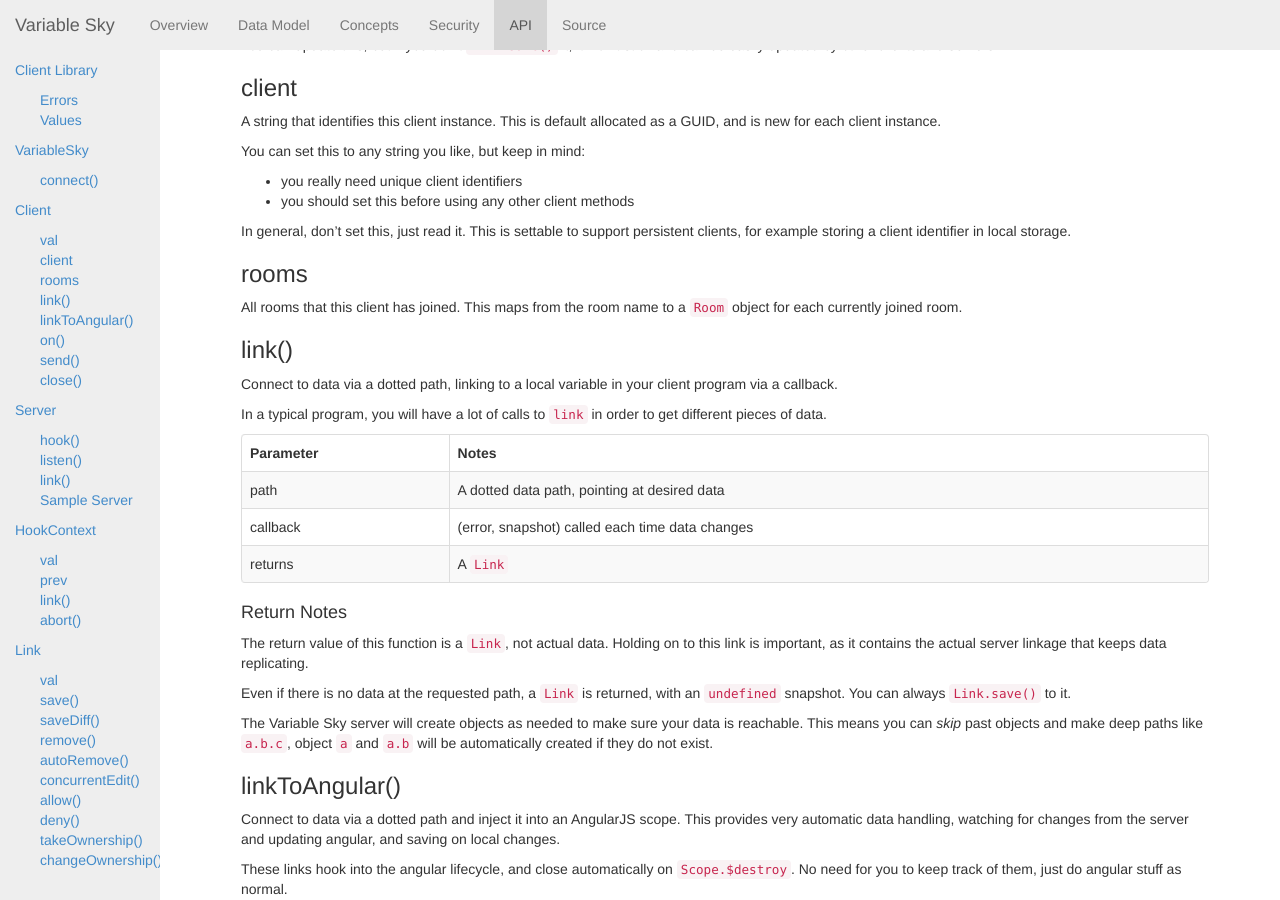
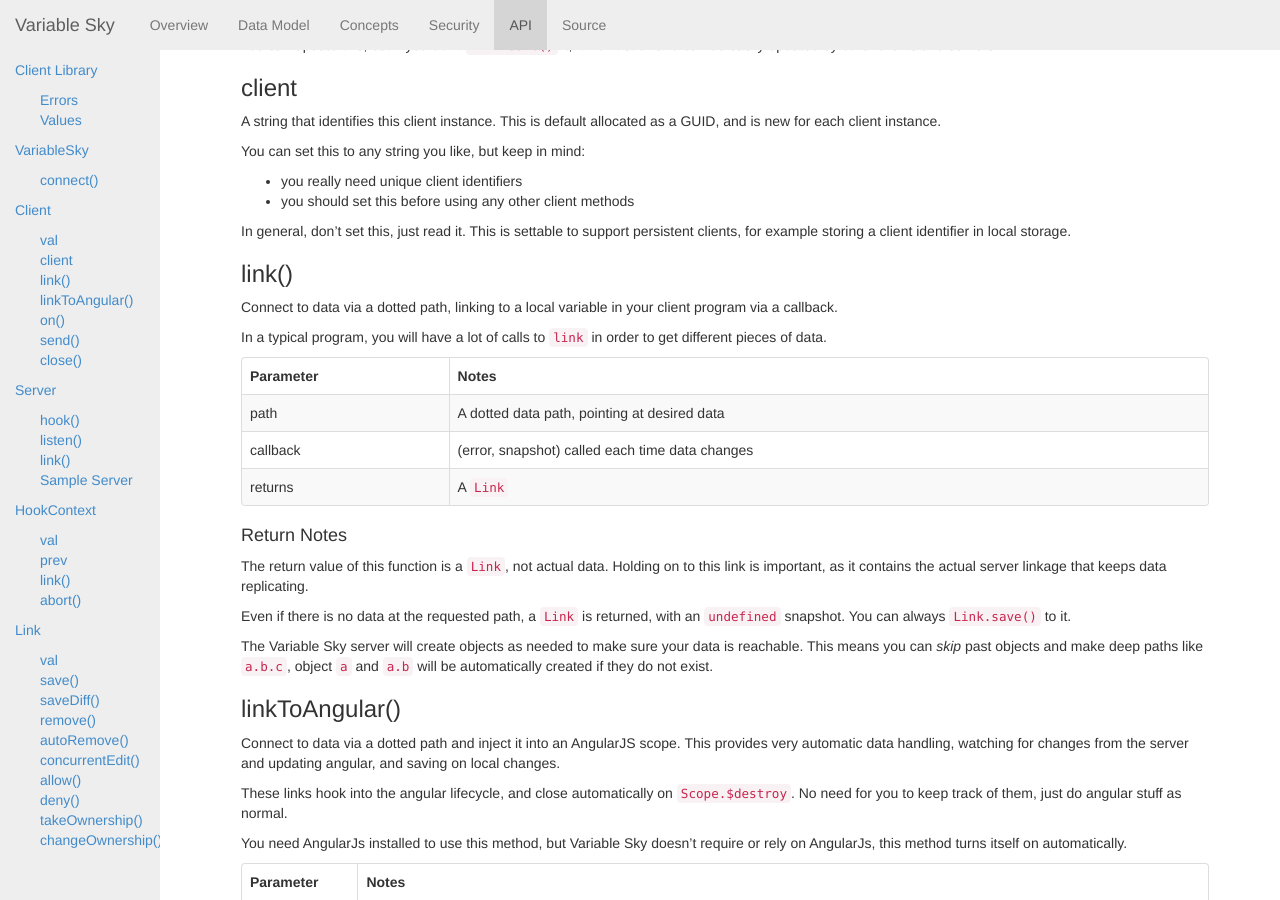
Before and after one commit to wballard/VariableSky, a Jekyll site: the page built from api.markdown, in a window 1280 px wide and 900 px high, scrolled down 1020 px. Built offline with Jekyll 4.4.1, drawn with Linux system fonts in a browser that asks for light colours; Markdown is read by kramdown in place of the engine named in the settings.

Commit message:
clipped out references to rooms

```diff
--- a/api.markdown
+++ b/api.markdown
@@ -72,10 +72,6 @@
 In general, don't set this, just read it. This is settable to support
 persistent clients, for example storing a client identifier in local
 storage.
-
-### rooms
-All rooms that this client has joined. This maps from the room name to a
-`Room` object for each currently joined room.
 
 ### link()
 Connect to data via a dotted path, linking to a local variable in
```
